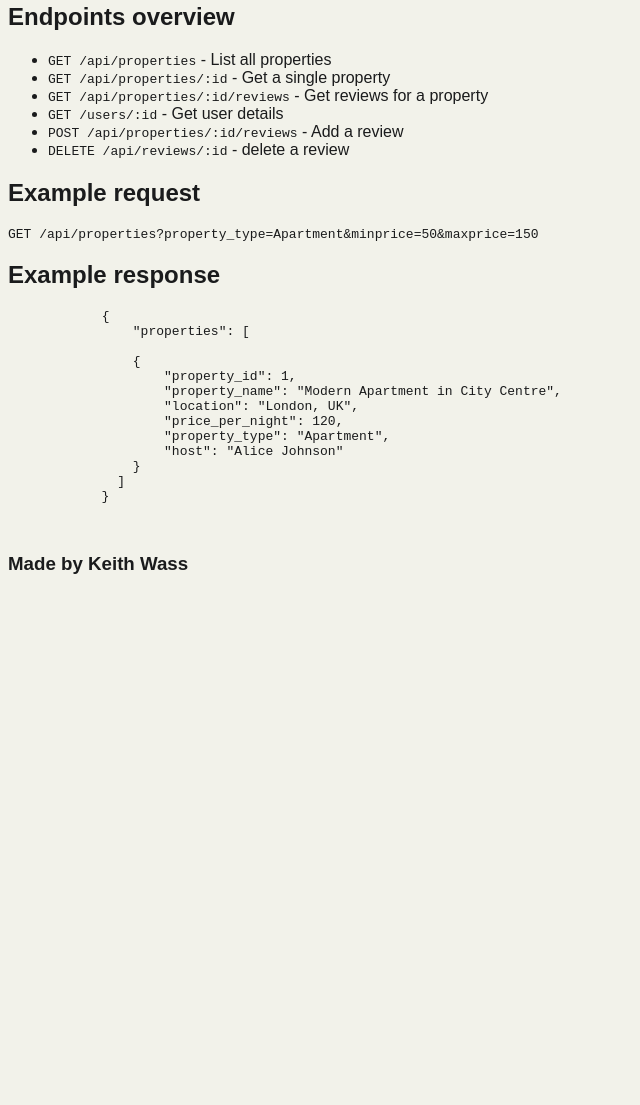
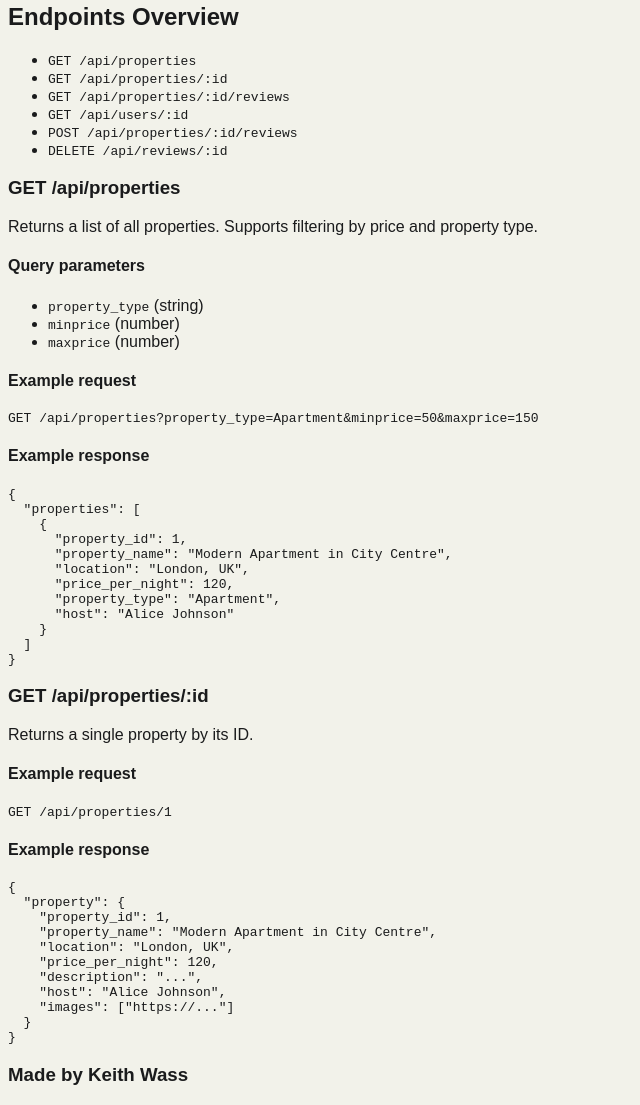
Before and after one commit to ApolloniusMonk/pt-be-airbnc, a website: page public/index.html in a window 1280 px wide. Shown: the part 115-1220 px from the top of the page, without its empty margins (0-640 px from the left). Before the commit the page ends 800 px from the top, so only its background shows below. Drawn offline with Linux system fonts and the light colour scheme.

Commit message:
changes to api endpoints

```diff
--- a/public/index.html
+++ b/public/index.html
@@ -1,39 +1,51 @@
 <!DOCTYPE html>
 <html lang="en">
   <head>
+    <meta charset="UTF-8" />
+    <meta name="viewport" content="width=device-width, initial-scale=1.0" />
+    <title>AirBnC API Documentation</title>
+    <link rel="stylesheet" href="styles.css" />
+  </head>
 
-    <meta charset="UTF-8">
-    <meta name="viewport" content="width=device-width, initial-scale=1.0">
-    <title>Keith's AirBnC API docs</title>
-    <link rel="stylesheet" href="styles.css">
-</head>
   <body>
-    <header><h1>WELCOME TO AIRBNC API</h1>
-        <!-- <img src="https://i.pinimg.com/474x/84/81/90/84819048633bdf5758cc33757e33bbb0.jpg" alt=""> -->
+    <header>
+      <h1>WELCOME TO AIRBNC API</h1>
       <p>The RESTful API for property listings, users and reviews</p>
-
     </header>
 
     <main>
       <section>
-            <h2>Endpoints overview</h2>
+        <h2>Endpoints Overview</h2>
         <ul>
-                <li><code>GET /api/properties</code> - List all properties</li>
-                <li><code>GET /api/properties/:id</code> - Get a single property </li>
-                <li><code>GET /api/properties/:id/reviews</code> - Get reviews for a property </li>
-                <li><code>GET /users/:id</code> - Get user details </li>
-                <li><code>POST /api/properties/:id/reviews</code> - Add a review </li>
-                <li><code>DELETE /api/reviews/:id</code> - delete a review
+          <li><code>GET /api/properties</code></li>
+          <li><code>GET /api/properties/:id</code></li>
+          <li><code>GET /api/properties/:id/reviews</code></li>
+          <li><code>GET /api/users/:id</code></li>
+          <li><code>POST /api/properties/:id/reviews</code></li>
+          <li><code>DELETE /api/reviews/:id</code></li>
+        </ul>
       </section>
 
-        <h2>Example request</h2>
+      <section class="endpoint">
+        <h3>GET /api/properties</h3>
+        <p>
+          Returns a list of all properties. Supports filtering by price and
+          property type.
+        </p>
+
+        <h4>Query parameters</h4>
+        <ul>
+          <li><code>property_type</code> (string)</li>
+          <li><code>minprice</code> (number)</li>
+          <li><code>maxprice</code> (number)</li>
+        </ul>
+
+        <h4>Example request</h4>
         <pre><code>GET /api/properties?property_type=Apartment&minprice=50&maxprice=150</code></pre>
-    </section>
-    <section><h2>Example response</h2>
-        <pre>
-            <code>{
+
+        <h4>Example response</h4>
+        <pre><code>{
   "properties": [
-
     {
       "property_id": 1,
       "property_name": "Modern Apartment in City Centre",
@@ -43,10 +55,33 @@
       "host": "Alice Johnson"
     }
   ]
+}</code></pre>
+      </section>
+
+      <section class="endpoint">
+        <h3>GET /api/properties/:id</h3>
+        <p>Returns a single property by its ID.</p>
+
+        <h4>Example request</h4>
+        <pre><code>GET /api/properties/1</code></pre>
+
+        <h4>Example response</h4>
+        <pre><code>{
+  "property": {
+    "property_id": 1,
+    "property_name": "Modern Apartment in City Centre",
+    "location": "London, UK",
+    "price_per_night": 120,
+    "description": "...",
+    "host": "Alice Johnson",
+    "images": ["https://..."]
   }
-            </code>
-        </pre>
+}</code></pre>
+      </section>
     </main>
+
+    <footer>
       <h3>Made by Keith Wass</h3>
+    </footer>
   </body>
 </html>
```
Lines whose indentation alone changed are shown as unchanged.
